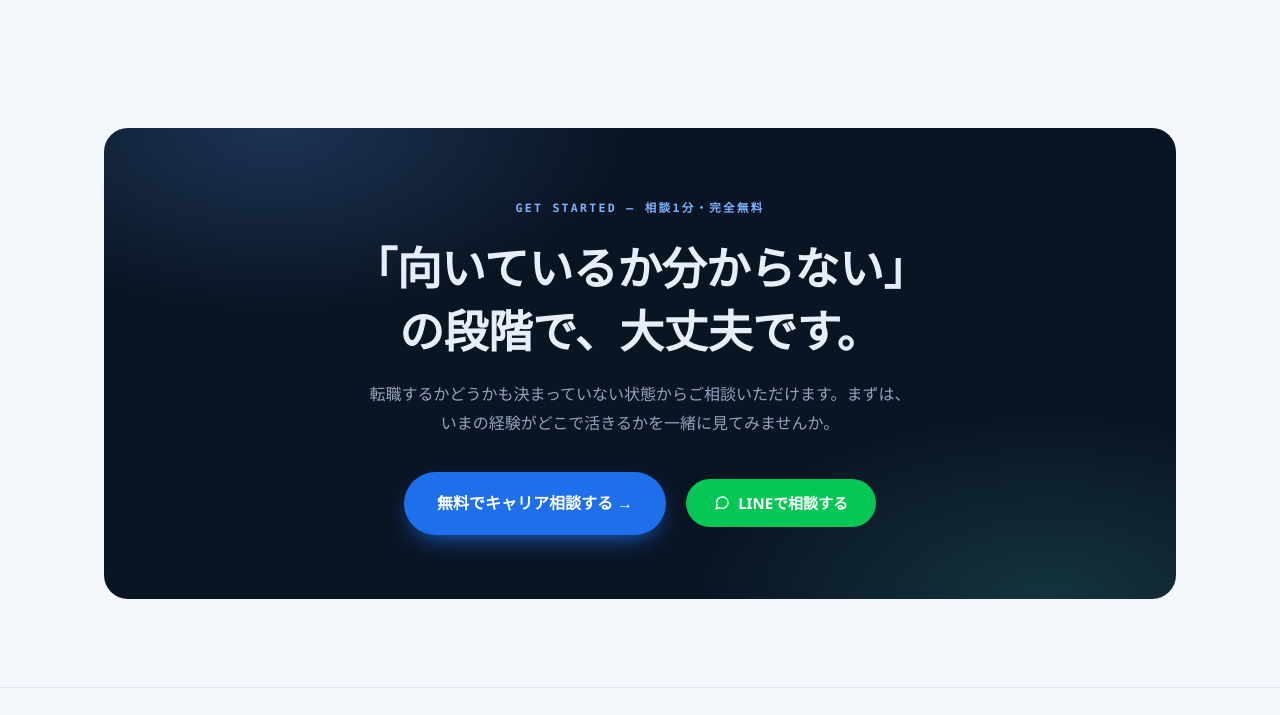
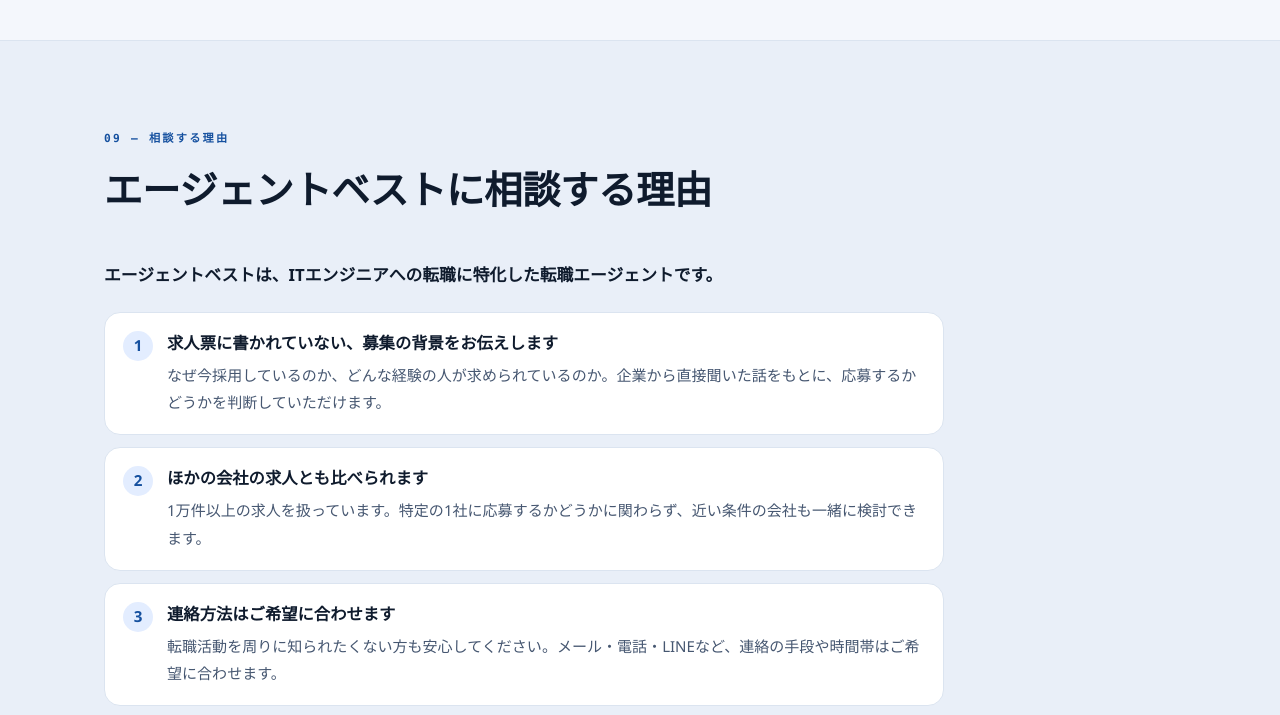
Before and after one commit to agentbest/engineer-lp, a plain HTML site: page index.html in a window 1280 px wide. Shown: the part 8710-9425 px from the top of the page. Drawn offline with Linux system fonts and the light colour scheme.

Commit message:
相談する理由を全LP共通の4項目に統一
Co-Authored-By: Claude Opus 5.5 <noreply@anthropic.com>

```diff
--- a/index.html
+++ b/index.html
@@ -364,6 +364,14 @@
   .line-badge{display:inline-block;line-height:0}
   .line-badge img{display:block;width:116px;height:36px}
   .line-badge:hover{opacity:.82}
+
+  /* 相談する理由（全LP共通） */
+  .abwhy-lead{font-weight:800;font-size:1.05rem;line-height:1.7;margin:0 0 22px;max-width:760px}
+  .abwhy{display:grid;gap:12px;max-width:840px}
+  .abwhy>div{position:relative;background:var(--surface);border:1px solid var(--line);border-radius:var(--radius);padding:18px 20px 18px 62px}
+  .abwhy .n{position:absolute;left:18px;top:18px;width:30px;height:30px;border-radius:50%;background:var(--accent-tint);color:var(--accent-ink);font-weight:800;font-size:.95rem;display:flex;align-items:center;justify-content:center}
+  .abwhy b{display:block;font-weight:800;font-size:1.02rem;line-height:1.55;color:var(--ink)}
+  .abwhy p{margin:6px 0 0;font-size:.94rem;line-height:1.8;color:var(--ink-soft)}
 </style>
 </head>
 <body>
@@ -676,6 +684,23 @@
     </div>
   </section>
 
+  <!-- ============ WHY AGENTBEST ============ -->
+  <section class="band" id="why-agentbest">
+    <div class="wrap">
+      <div class="sec-head rv">
+        <span class="sec-index">09 — 相談する理由</span>
+        <h2>エージェントベストに相談する理由</h2>
+      </div>
+      <p class="abwhy-lead rv">エージェントベストは、ITエンジニアへの転職に特化した転職エージェントです。</p>
+      <div class="abwhy rv">
+        <div><span class="n">1</span><b>求人票に書かれていない、募集の背景をお伝えします</b><p>なぜ今採用しているのか、どんな経験の人が求められているのか。企業から直接聞いた話をもとに、応募するかどうかを判断していただけます。</p></div>
+        <div><span class="n">2</span><b>ほかの会社の求人とも比べられます</b><p>1万件以上の求人を扱っています。特定の1社に応募するかどうかに関わらず、近い条件の会社も一緒に検討できます。</p></div>
+        <div><span class="n">3</span><b>連絡方法はご希望に合わせます</b><p>転職活動を周りに知られたくない方も安心してください。メール・電話・LINEなど、連絡の手段や時間帯はご希望に合わせます。</p></div>
+        <div><span class="n">4</span><b>平日夜・土日も面談できます</b><p>仕事のあとや休日にも、面談の時間を取れます。</p></div>
+      </div>
+    </div>
+  </section>
+
   <!-- ============ FINAL ============ -->
   <section id="entry">
     <div class="wrap">
```
